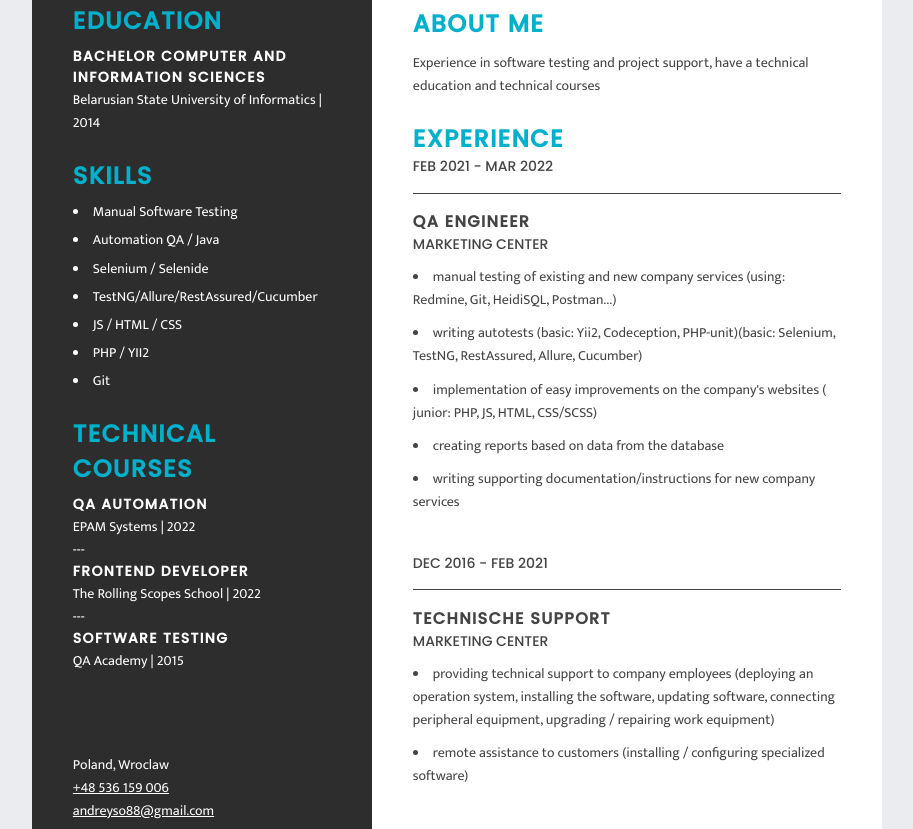
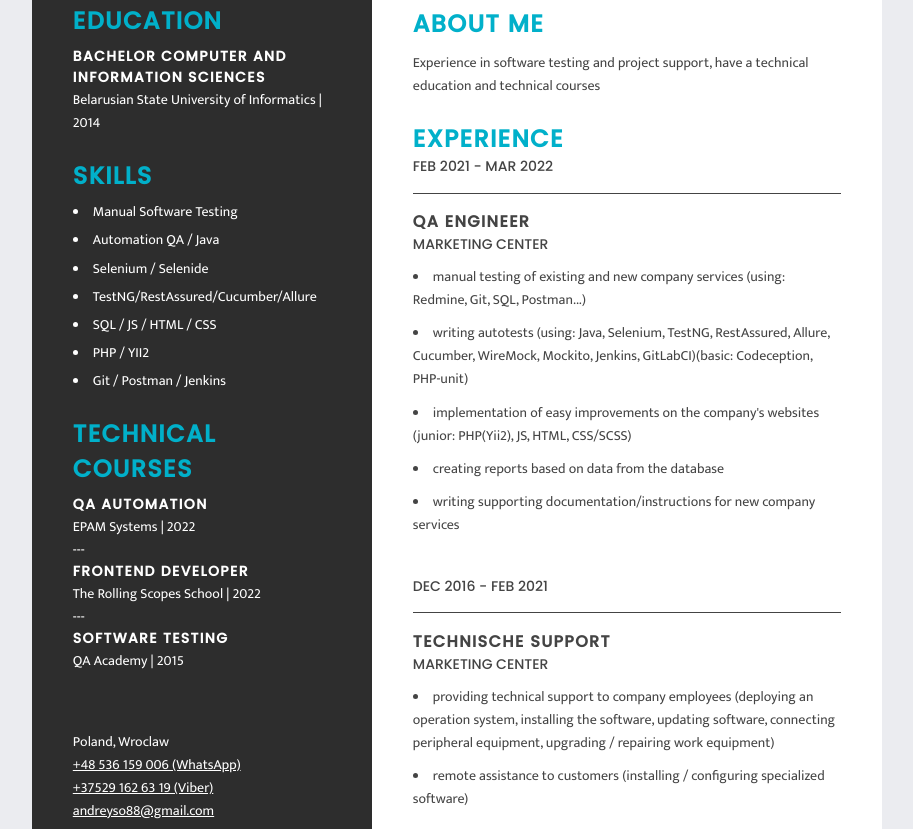
Before and after one commit to AndreySo1/my_CV, a plain HTML site: page cv-html/index.html in a window 1280 px wide. Shown: the part 372-1201 px from the top of the page, without its empty margins (183-1096 px from the left). Drawn offline with Linux system fonts and the light colour scheme.

Commit message:
feat: update phone

```diff
--- a/cv-html/index.html
+++ b/cv-html/index.html
@@ -20,6 +20,7 @@
                 <div class="name-contact">
                     <span>website: <a href="https://www.linkedin.com/in/soroko-andrey88/">linkedin.com</a></span>
                     <span class="phone"><a href="tel:+48536159006"> +48 536 159 006</a></span>
+                    <span class="phone"><a href="tel:+375291626319"> +37529 162 63 19</a></span>
                 </div>
                 <div class="name-sl">
                     Andrey<br>Soroko
@@ -41,10 +42,10 @@
                     <li>Manual Software Testing</li>
                     <li>Automation QA / Java</li>
                     <li>Selenium / Selenide</li>
-                    <li>TestNG/Allure/RestAssured/Cucumber</li>
-                    <li>JS / HTML / CSS</li>
+                    <li>TestNG/RestAssured/Cucumber/Allure</li>
+                    <li>SQL / JS / HTML / CSS</li>
                     <li>PHP / YII2</li>
-                    <li>Git</li>
+                    <li>Git / Postman / Jenkins</li>
 
                     <h3>Technical courses</h3>
                     <h4>QA Automation</h4>
@@ -58,7 +59,8 @@
 
                     <div class="block-location">
                         <p>Poland, Wroclaw <br>
-                        <a href="tel: +48536159006">+48 536 159 006</a><br>
+                        <a href="tel: +48536159006">+48 536 159 006 (WhatsApp)</a><br>
+                        <a href="tel: +375291626319">+37529 162 63 19 (Viber)</a><br>
                         <a href="mailto: andreyso88@gmail.com">andreyso88@gmail.com</a><p></p>
                     </div>
                 </div>
@@ -74,9 +76,9 @@
                     <h4>QA Engineer</h4>
                     <span>Marketing Center</span>
 
-                    <li>manual testing of existing and new company services (using: Redmine, Git, HeidiSQL, Postman...)</li>
-                    <li>writing autotests (basic: Yii2, Codeception, PHP-unit)(basic: Selenium, TestNG, RestAssured, Allure, Cucumber)</li>
-                    <li>implementation of easy improvements on the company's websites ( junior: PHP, JS, HTML, CSS/SCSS)</li>
+                    <li>manual testing of existing and new company services (using: Redmine, Git, SQL, Postman...)</li>
+                    <li>writing autotests (using: Java, Selenium, TestNG, RestAssured, Allure, Cucumber, WireMock, Mockito, Jenkins, GitLabCI)(basic: Codeception, PHP-unit)</li>
+                    <li>implementation of easy improvements on the company's websites (junior: PHP(Yii2), JS, HTML, CSS/SCSS)</li>
                     <li>creating reports based on data from the database</li>
                     <li>writing supporting documentation/instructions for new company services</li>
 
```
